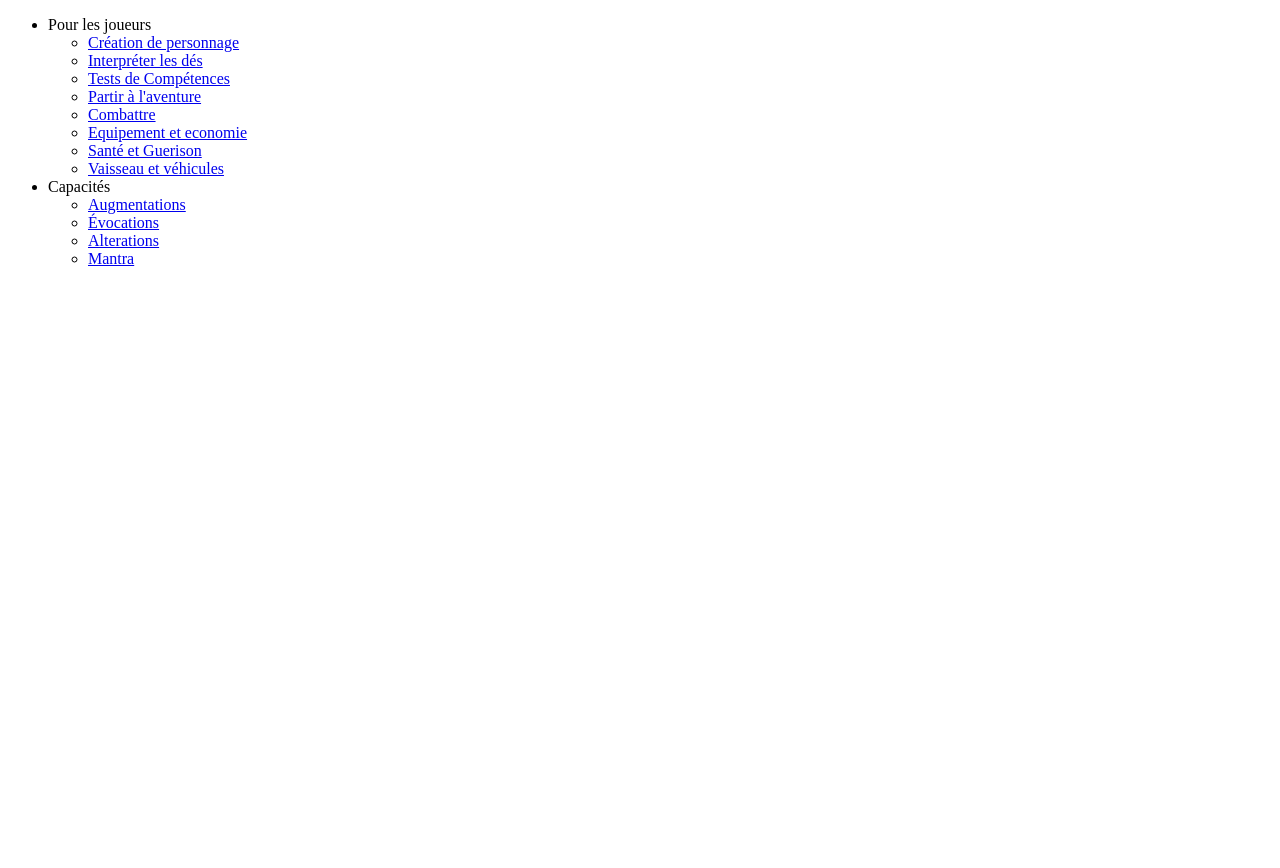
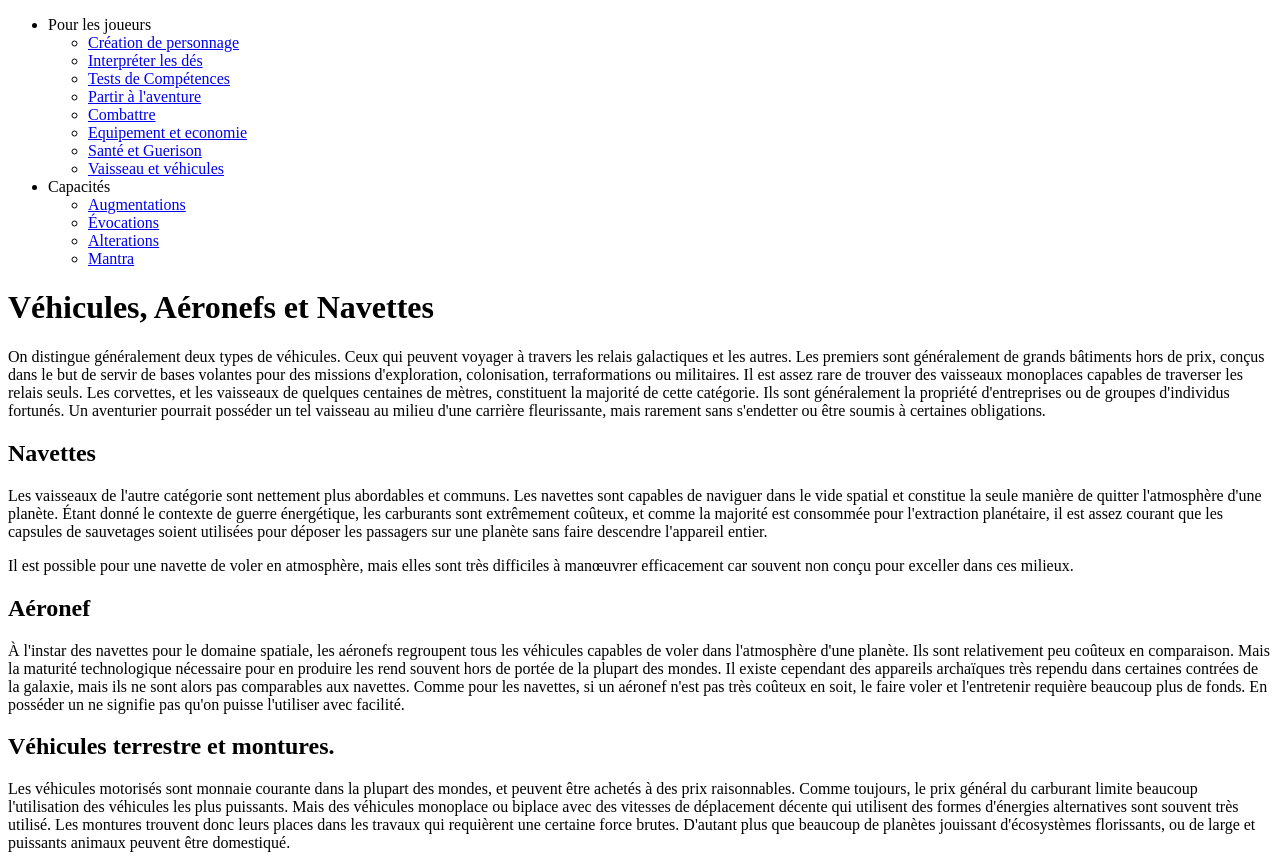
Before and after one commit to Cauchyzor/namtar-rules.bootstrap, a website: page src/vaisseau.html in a window 1280 px wide. Before the commit the page ends 800 px from the top, so only its background shows below. Drawn offline with nearby package versions, Linux system fonts and the light colour scheme.

Commit message:
init vaisseau

```diff
--- a/src/vaisseau.html
+++ b/src/vaisseau.html
@@ -36,7 +36,69 @@
         </ul>
       </nav>
     </aside>
-    <main></main>
+    <main>
+      <h1 id="v-hicules-a-ronefs-et-navettes">
+        Véhicules, Aéronefs et Navettes
+      </h1>
+      <p>
+        On distingue généralement deux types de véhicules. Ceux qui peuvent
+        voyager à travers les relais galactiques et les autres. Les premiers
+        sont généralement de grands bâtiments hors de prix, conçus dans le but
+        de servir de bases volantes pour des missions d&#39;exploration,
+        colonisation, terraformations ou militaires. Il est assez rare de
+        trouver des vaisseaux monoplaces capables de traverser les relais seuls.
+        Les corvettes, et les vaisseaux de quelques centaines de mètres,
+        constituent la majorité de cette catégorie. Ils sont généralement la
+        propriété d&#39;entreprises ou de groupes d&#39;individus fortunés. Un
+        aventurier pourrait posséder un tel vaisseau au milieu d&#39;une
+        carrière fleurissante, mais rarement sans s&#39;endetter ou être soumis
+        à certaines obligations.
+      </p>
+      <h2 id="navettes">Navettes</h2>
+      <p>
+        Les vaisseaux de l&#39;autre catégorie sont nettement plus abordables et
+        communs. Les navettes sont capables de naviguer dans le vide spatial et
+        constitue la seule manière de quitter l&#39;atmosphère d&#39;une
+        planète. Étant donné le contexte de guerre énergétique, les carburants
+        sont extrêmement coûteux, et comme la majorité est consommée pour
+        l&#39;extraction planétaire, il est assez courant que les capsules de
+        sauvetages soient utilisées pour déposer les passagers sur une planète
+        sans faire descendre l&#39;appareil entier.
+      </p>
+      <p>
+        Il est possible pour une navette de voler en atmosphère, mais elles sont
+        très difficiles à manœuvrer efficacement car souvent non conçu pour
+        exceller dans ces milieux.
+      </p>
+      <h2 id="a-ronef">Aéronef</h2>
+      <p>
+        À l&#39;instar des navettes pour le domaine spatiale, les aéronefs
+        regroupent tous les véhicules capables de voler dans l&#39;atmosphère
+        d&#39;une planète. Ils sont relativement peu coûteux en comparaison.
+        Mais la maturité technologique nécessaire pour en produire les rend
+        souvent hors de portée de la plupart des mondes. Il existe cependant des
+        appareils archaïques très rependu dans certaines contrées de la galaxie,
+        mais ils ne sont alors pas comparables aux navettes. Comme pour les
+        navettes, si un aéronef n&#39;est pas très coûteux en soit, le faire
+        voler et l&#39;entretenir requière beaucoup plus de fonds. En posséder
+        un ne signifie pas qu&#39;on puisse l&#39;utiliser avec facilité.
+      </p>
+      <h2 id="v-hicules-terrestre-et-montures-">
+        Véhicules terrestre et montures.
+      </h2>
+      <p>
+        Les véhicules motorisés sont monnaie courante dans la plupart des
+        mondes, et peuvent être achetés à des prix raisonnables. Comme toujours,
+        le prix général du carburant limite beaucoup l&#39;utilisation des
+        véhicules les plus puissants. Mais des véhicules monoplace ou biplace
+        avec des vitesses de déplacement décente qui utilisent des formes
+        d&#39;énergies alternatives sont souvent très utilisé. Les montures
+        trouvent donc leurs places dans les travaux qui requièrent une certaine
+        force brutes. D&#39;autant plus que beaucoup de planètes jouissant
+        d&#39;écosystèmes florissants, ou de large et puissants animaux peuvent
+        être domestiqué.
+      </p>
+    </main>
   </body>
   <script
     src="https://cdn.jsdelivr.net/npm/bootstrap@5.1.3/dist/js/bootstrap.bundle.min.js"
```
